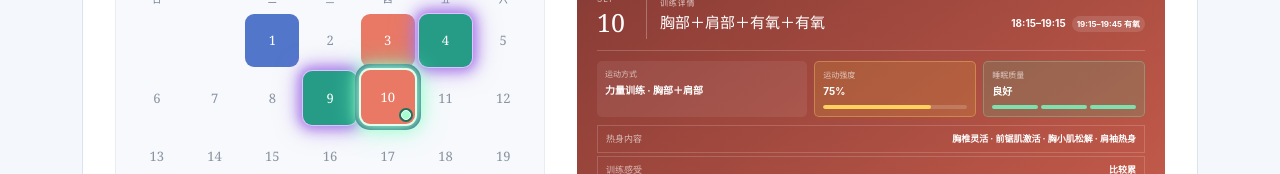
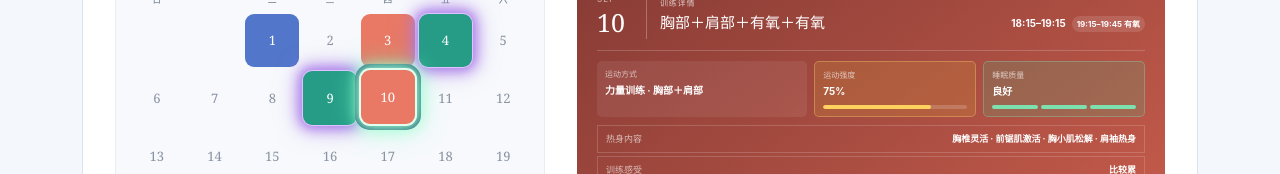
Before and after one commit to Eason199907/fitness-progress, a Next.js app: page / in a window 1280 px wide. Shown: the part 257-431 px from the top of the page. Built offline with nearby package versions, Linux system fonts and the light colour scheme.

Commit message:
Remove cardio dots from calendar

```diff
--- a/app/page.tsx
+++ b/app/page.tsx
@@ -756,12 +756,6 @@ export default function Home() {
                     aria-label={`${selectedYear}年${selectedMonth}月${day}日${workout ? `${workout.part}部训练，查看训练细节` : "无训练记录"}`}
                   >
                     <span>{day}</span>
-                    {workout && (
-                      <span className="workout-marks">
-                        <i />
-                        {workout.cardio && !workout.hideCardioMark && <i className="cardio-dot" />}
-                      </span>
-                    )}
                   </button>
                 ) : (
                   <span className="calendar-blank" key={`home-blank-${i}`} />
@@ -1051,12 +1045,6 @@ export default function Home() {
                         aria-label={`${selectedYear}年${selectedMonth}月${day}日${workout ? `${workout.part}部训练${workout.cardio ? "及有氧训练" : ""}` : "无训练记录"}`}
                       >
                         <span>{day}</span>
-                        {workout && (
-                          <span className="workout-marks">
-                            <i />
-                            {workout.cardio && !workout.hideCardioMark && <i className="cardio-dot" />}
-                          </span>
-                        )}
                       </button>
                     ) : (
                       <span className="calendar-blank" key={`blank-${i}`} />
```
